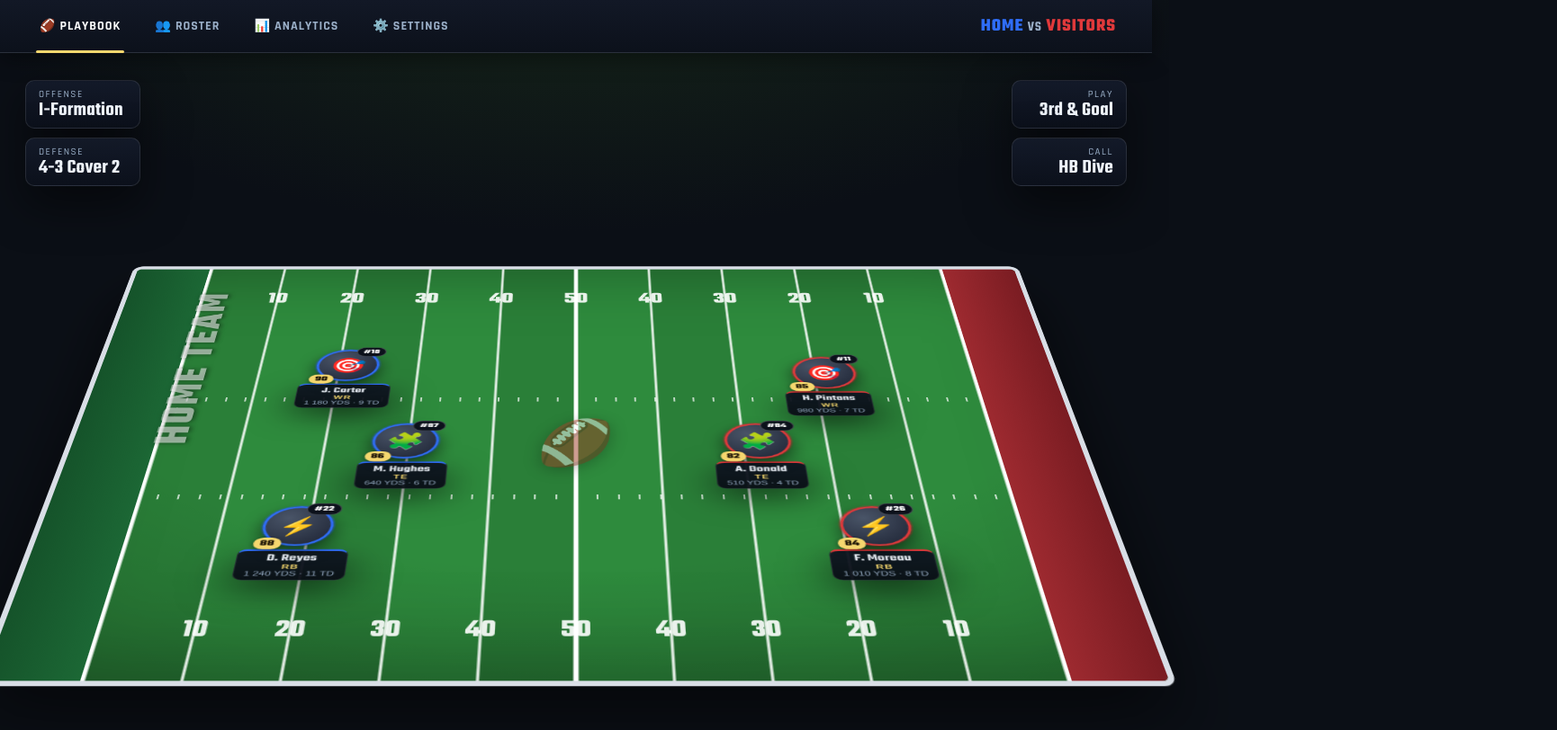
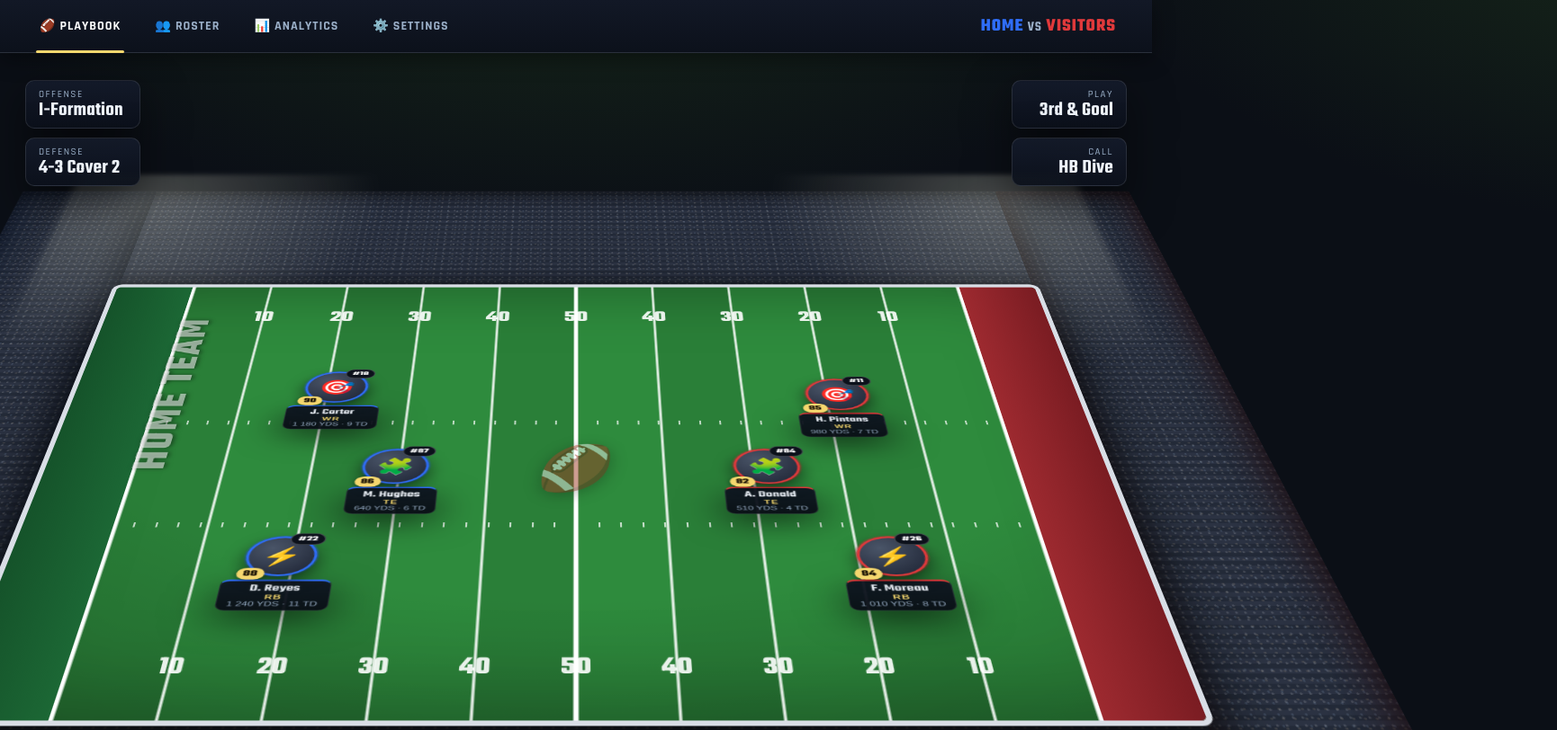
Before and after one commit to XXlinoxXX/NFL_BigData, a plain HTML site: page index.html in a window 1280 px wide. Shown: the top 812 px of the page at 90% size, 1730 px wide, since content can reach past the window. Drawn offline with Linux system fonts and the light colour scheme.

Commit message:
feat: gradins de stade autour du terrain (tribunes + projecteurs)

```diff
--- a/index.html
+++ b/index.html
@@ -38,8 +38,18 @@
       <div class="hud-box"><span class="hud-label">CALL</span><span class="hud-val">HB Dive</span></div>
     </aside>
 
-    <!-- Le terrain en perspective -->
+    <!-- Le terrain en perspective, entouré des gradins -->
     <div class="field-wrap">
+      <div class="stadium">
+        <!-- Gradins (tribunes) sur les 4 côtés -->
+        <div class="stand stand-top"></div>
+        <div class="stand stand-bottom"></div>
+        <div class="stand stand-left"></div>
+        <div class="stand stand-right"></div>
+        <!-- halo des projecteurs -->
+        <div class="floodlight fl-tl"></div>
+        <div class="floodlight fl-tr"></div>
+
       <div class="field">
         <div class="field-turf">
           <!-- lignes de yards + numéros générés en CSS/JS -->
@@ -57,6 +67,7 @@
           <div class="players-away" id="playersAway"></div>
         </div>
       </div>
+      </div><!-- /.stadium -->
       <p class="field-hint">Cliquez sur un joueur pour zoomer sur sa fiche d'analyse — <span>Home à gauche · Visitors à droite</span></p>
     </div>
   </main>
--- a/styles.css
+++ b/styles.css
@@ -74,12 +74,63 @@ body {
 @media (max-width: 780px){ .hud { position: static; flex-direction: row; justify-content: center; margin-bottom: 14px; } .hud-right { align-items: stretch; } }
 
 /* Terrain en perspective */
-.field-wrap { max-width: 1120px; margin: 0 auto; perspective: 1400px; }
-.field {
+.field-wrap { max-width: 1180px; margin: 0 auto; perspective: 1400px; }
+
+/* ---- STADE : conteneur incliné qui porte terrain + gradins ---- */
+.stadium {
+  position: relative;
+  width: 100%;
   transform: rotateX(42deg);
   transform-style: preserve-3d;
-  margin: clamp(30px, 7vw, 90px) auto clamp(60px, 12vw, 150px);
+  margin: clamp(40px, 8vw, 110px) auto clamp(70px, 13vw, 160px);
 }
+
+/* Les gradins : grands panneaux placés DERRIÈRE le terrain, débordant
+   sur chaque côté pour combler le vide. Texture "foule" + structure béton. */
+.stand {
+  position: absolute; z-index: 0; overflow: hidden;
+  background:
+    /* spectateurs (petits points clairs) */
+    radial-gradient(circle at 25% 30%, rgba(255,255,255,.14) 0 1.1px, transparent 1.6px),
+    radial-gradient(circle at 70% 55%, rgba(255,220,180,.13) 0 1.1px, transparent 1.6px),
+    radial-gradient(circle at 45% 80%, rgba(180,210,255,.13) 0 1.1px, transparent 1.6px),
+    /* rangées de gradins (dégradé par paliers) */
+    repeating-linear-gradient(to bottom,
+      #2b3242 0 6px, #232a38 6px 12px),
+    linear-gradient(180deg, #1a2030, #10151f);
+  background-size: 9px 9px, 11px 11px, 13px 13px, 100% 100%, 100% 100%;
+  box-shadow: inset 0 0 60px rgba(0,0,0,.6);
+  border-radius: 4px;
+}
+.stand::after { /* ombre vers le terrain (bord intérieur) */
+  content:""; position:absolute; inset:0; pointer-events:none;
+  box-shadow: inset 0 0 40px rgba(0,0,0,.55);
+}
+
+/* positions des tribunes autour du rectangle terrain (16/9) */
+.stand-top    { left: -14%; right: -14%; bottom: 100%; height: 34%; }
+.stand-bottom { left: -14%; right: -14%; top: 100%;    height: 40%; }
+.stand-left   { top: -34%;  bottom: -40%; right: 100%; width: 16%; }
+.stand-right  { top: -34%;  bottom: -40%; left: 100%;  width: 16%; }
+
+/* teinte "home/visitors" sur les tribunes latérales */
+.stand-left  { box-shadow: inset 0 0 60px rgba(0,0,0,.6), inset 8px 0 40px rgba(47,109,246,.18); }
+.stand-right { box-shadow: inset 0 0 60px rgba(0,0,0,.6), inset -8px 0 40px rgba(224,57,59,.18); }
+
+/* halo de projecteurs (coins hauts) */
+.floodlight {
+  position: absolute; z-index: 0; width: 46%; height: 60%; top: -40%;
+  pointer-events: none; filter: blur(6px); opacity: .5;
+}
+.fl-tl { left: -10%; background: radial-gradient(circle at 20% 20%, rgba(255,255,230,.5), transparent 60%); }
+.fl-tr { right: -10%; background: radial-gradient(circle at 80% 20%, rgba(255,255,230,.5), transparent 60%); }
+
+.field {
+  position: relative; z-index: 2;
+  transform: translateZ(1px);          /* le terrain passe devant les gradins */
+  transform-style: preserve-3d;
+}
+.stand { transform: translateZ(-2px); }  /* gradins légèrement en retrait */
 .field-turf {
   position: relative;
   aspect-ratio: 16 / 9;
```
